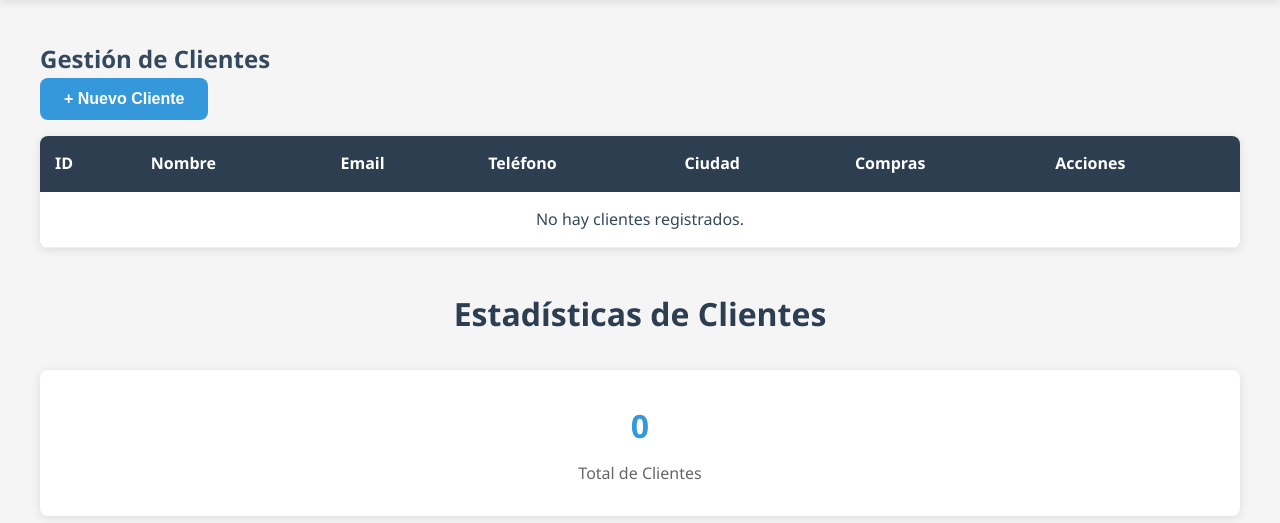
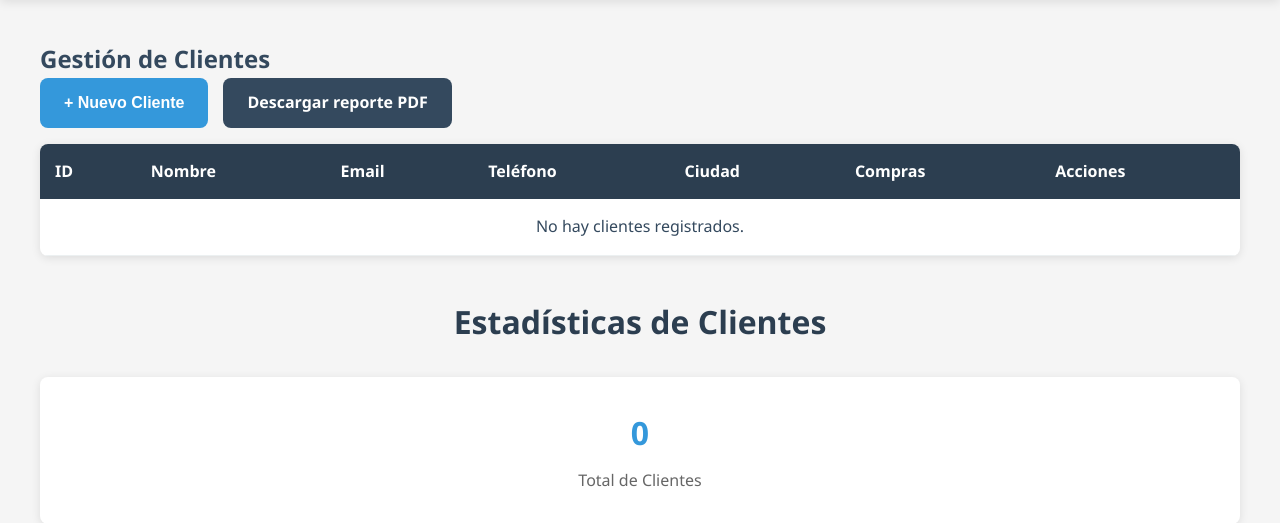
Before and after one commit to Esteban2005-blip/MI-TIENDA-VIRTUAL, a Flask app: page /clientes in a window 1280 px wide. Shown: the part 241-764 px from the top of the page. Run offline with Flask 3, Linux system fonts and the light colour scheme; the visitor is signed in with stand-in values (Sample User, id 1); data that the repository does not hold is empty.

Commit message:
Add PDF report generation for clients and products; update templates to include download links

```diff
--- a/app.py
+++ b/app.py
@@ -89,6 +89,45 @@ def reporte_productos_pdf():
         pdf.ln()
     response = app.response_class(pdf.output(dest='S').encode('latin1'), mimetype='application/pdf')
     response.headers['Content-Disposition'] = 'attachment; filename=reporte_productos.pdf'
+    return response
+
+
+@app.route('/clientes/reporte/pdf')
+@login_required
+def reporte_clientes_pdf():
+    conn = get_mysql_connection()
+    cursor = conn.cursor(dictionary=True)
+    cursor.execute("SELECT id_cliente, nombre, email, telefono, ciudad, total_compras FROM clientes ORDER BY fecha_registro DESC")
+    clientes = cursor.fetchall()
+    cursor.close()
+    conn.close()
+
+    pdf = FPDF()
+    pdf.add_page()
+    pdf.set_font('Arial', 'B', 14)
+    pdf.cell(0, 10, 'Reporte de Clientes', ln=True, align='C')
+    pdf.ln(6)
+    pdf.set_font('Arial', 'B', 9)
+    pdf.cell(15, 8, 'ID', 1)
+    pdf.cell(35, 8, 'Nombre', 1)
+    pdf.cell(45, 8, 'Email', 1)
+    pdf.cell(28, 8, 'Telefono', 1)
+    pdf.cell(35, 8, 'Ciudad', 1)
+    pdf.cell(25, 8, 'Compras', 1)
+    pdf.ln()
+
+    pdf.set_font('Arial', '', 8)
+    for c in clientes:
+        pdf.cell(15, 8, str(c.get('id_cliente', '')), 1)
+        pdf.cell(35, 8, str(c.get('nombre', ''))[:20], 1)
+        pdf.cell(45, 8, str(c.get('email', ''))[:28], 1)
+        pdf.cell(28, 8, str(c.get('telefono') or '-')[:16], 1)
+        pdf.cell(35, 8, str(c.get('ciudad') or '-')[:20], 1)
+        pdf.cell(25, 8, str(c.get('total_compras') or 0), 1)
+        pdf.ln()
+
+    response = app.response_class(pdf.output(dest='S').encode('latin1'), mimetype='application/pdf')
+    response.headers['Content-Disposition'] = 'attachment; filename=reporte_clientes.pdf'
     return response
 
 
--- a/templates/clientes.html
+++ b/templates/clientes.html
@@ -9,6 +9,7 @@
     <!-- Formulario nuevo cliente -->
     <div class="section-buttons" style="margin-bottom:1rem;">
         <button class="btn btn-primary" onclick="document.getElementById('form-nuevo-cliente').style.display='block'">+ Nuevo Cliente</button>
+        <a class="btn btn-secondary" href="{{ url_for('reporte_clientes_pdf') }}">Descargar reporte PDF</a>
     </div>
     <div id="form-nuevo-cliente" style="display:none; background:#f8f9fa; padding:1rem; border-radius:8px; margin-bottom:1.5rem;">
         <h4>Agregar Cliente</h4>
--- a/templates/facturas.html
+++ b/templates/facturas.html
@@ -8,7 +8,7 @@
 
     <div class="section-buttons">
         <button class="btn btn-primary">+ Nueva Factura</button>
-        <button class="btn btn-secondary">Descargar Reporte</button>
+        <a href="{{ url_for('reporte_productos_pdf') }}" class="btn btn-secondary">Descargar Reporte PDF</a>
     </div>
 
     <div class="invoices-table">
--- a/templates/productos.html
+++ b/templates/productos.html
@@ -5,6 +5,9 @@
 {% block content %}
 <div class="container">
     <h2>Catálogo de Productos</h2>
+    <div class="section-buttons" style="margin-bottom: 12px;">
+        <a href="{{ url_for('reporte_productos_pdf') }}" class="btn btn-secondary">Descargar reporte PDF</a>
+    </div>
 
     <div class="filters">
         <form method="get" action="{{ url_for('productos') }}" class="flex-form">
```
